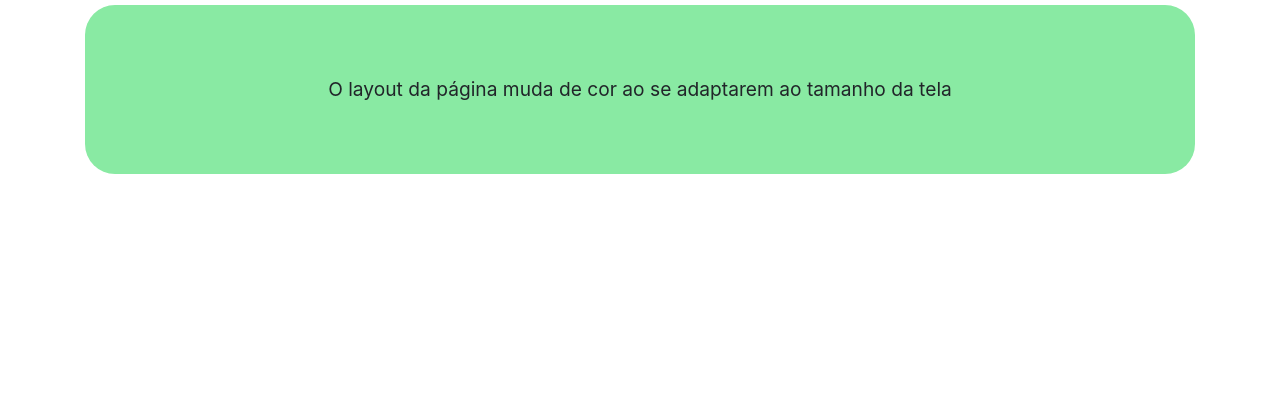
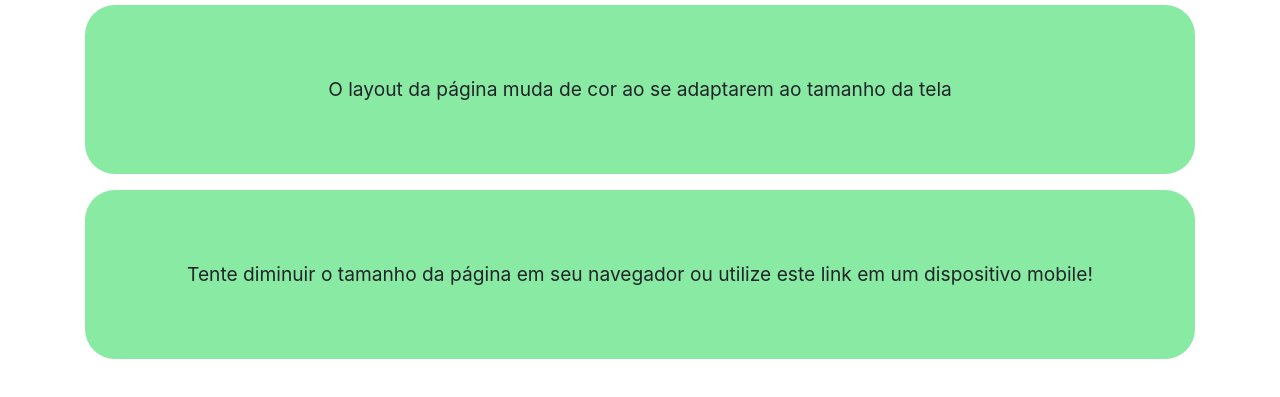
Before and after one commit to Kar-nV/Pagina-de-Responsividade, a plain HTML site: page index.html in a window 1280 px wide. Shown: the part 231-628 px from the top of the page. Drawn offline with nearby package versions, Linux system fonts and the light colour scheme.

Commit message:
Commit inicial

```diff
--- a/index.html
+++ b/index.html
@@ -78,6 +78,7 @@
             <div class="col-12 text-center">
                 <h1>Minha Página Responsiva</h1>
                 <p>O layout da página muda de cor ao se adaptarem ao tamanho da tela</p>
+                <p>Tente diminuir o tamanho da página em seu navegador ou utilize este link em um dispositivo mobile!</p>
             </div>
         </div>
     </div>
```
